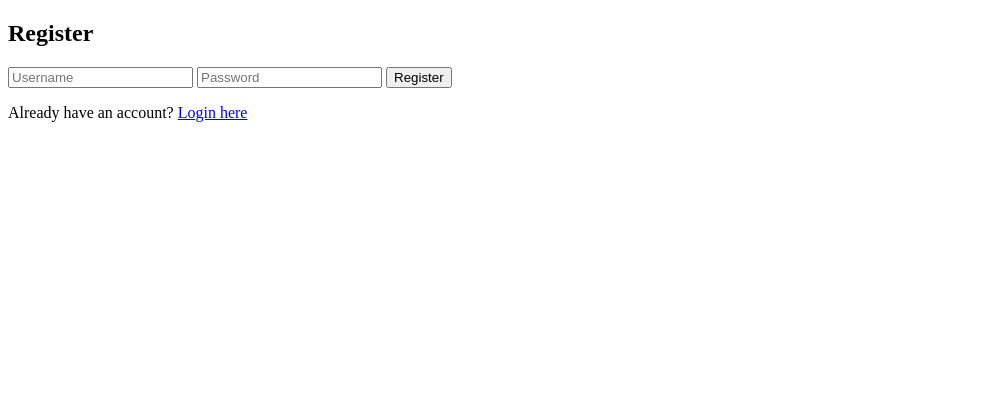
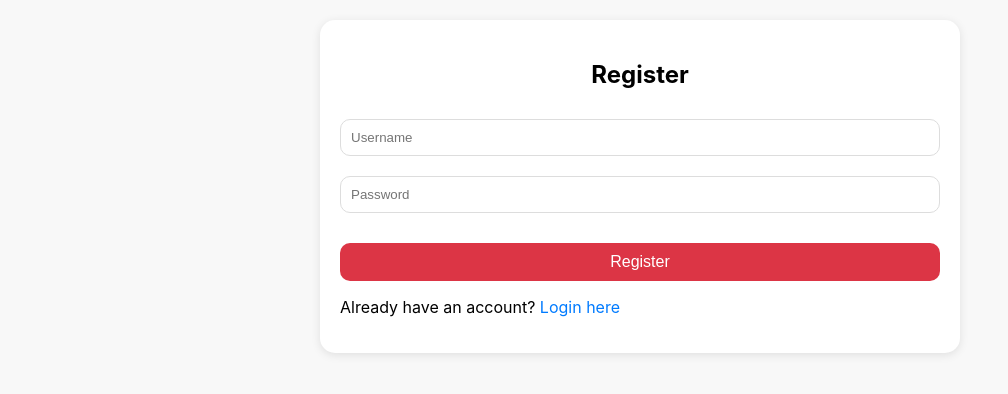
Before and after one commit to s28605/PPY, a Flask app: page /register in a window 1280 px wide. Shown: the top 394 px of the page, without its empty margins (0-1008 px from the left). Run offline with Flask 3, Linux system fonts and the light colour scheme.

Commit message:
add styles

```diff
--- a/app.py
+++ b/app.py
@@ -3,10 +3,11 @@ from flask_bcrypt import Bcrypt
 from flask_login import LoginManager, UserMixin, login_user, login_required, logout_user, current_user
 from werkzeug.utils import secure_filename
 import os
-from mongodb import init_app, find_user_by_id, find_user_by_username, insert_user, insert_film, find_films_by_user_id, find_film_by_id, delete_film
+from mongodb import init_app, find_user_by_id, find_user_by_username, insert_user, insert_film, find_films_by_user_id, \
+    find_film_by_id, delete_film
 
 app = Flask(__name__)
-app.config['MONGO_URI'] = os.getenv('MONGO_URI', 'mongodb://localhost:27017/film_db')
+app.config['MONGO_URI'] = 'mongodb://localhost:27017/film_db'
 app.config['SECRET_KEY'] = 'your_secret_key'
 app.config['UPLOAD_FOLDER'] = 'static/uploads'
 
@@ -15,6 +16,7 @@ bcrypt = Bcrypt(app)
 login_manager = LoginManager(app)
 login_manager.login_view = 'login'
 
+
 @login_manager.user_loader
 def load_user(user_id):
     user = find_user_by_id(user_id)
@@ -22,10 +24,12 @@ def load_user(user_id):
         return User(user)
     return None
 
+
 class User(UserMixin):
     def __init__(self, user):
         self.id = str(user['_id'])
         self.username = user['username']
+
 
 @app.route('/register', methods=['GET', 'POST'])
 def register():
@@ -42,6 +46,7 @@ def register():
         return redirect(url_for('login'))
     return render_template('register.html')
 
+
 @app.route('/login', methods=['GET', 'POST'])
 def login():
     if request.method == 'POST':
@@ -56,17 +61,20 @@ def login():
             flash('Login Unsuccessful. Please check username and password', 'danger')
     return render_template('login.html')
 
+
 @app.route('/logout')
 @login_required
 def logout():
     logout_user()
     return redirect(url_for('login'))
 
+
 @app.route('/')
 @login_required
 def index():
     films = find_films_by_user_id(current_user.get_id())
     return render_template('index.html', films=films)
+
 
 @app.route('/add_film', methods=['GET', 'POST'])
 @login_required
@@ -83,6 +91,7 @@ def add_film():
             return redirect(url_for('index'))
     return render_template('add_film.html')
 
+
 @app.route('/delete_film/<film_id>', methods=['POST'])
 @login_required
 def delete_film_route(film_id):
@@ -96,5 +105,6 @@ def delete_film_route(film_id):
         flash('You do not have permission to delete this film.', 'danger')
     return redirect(url_for('index'))
 
+
 if __name__ == '__main__':
-    app.run(host='0.0.0.0', port=5012, debug=True)
+    app.run(debug=True)
--- /dev/null
+++ b/static/css/style.css
@@ -0,0 +1,90 @@
+body {
+    font-family: -apple-system, BlinkMacSystemFont, "Segoe UI", Roboto, "Helvetica Neue", Arial, sans-serif;
+    margin: 0;
+    padding: 0;
+    background-color: #f8f8f8;
+}
+
+.container {
+    max-width: 600px;
+    margin: auto;
+    padding: 20px;
+    background: #fff;
+    border-radius: 15px;
+    box-shadow: 0 2px 10px rgba(0, 0, 0, 0.1);
+    margin-top: 20px;
+}
+
+h2 {
+    font-size: 1.5em;
+    margin-bottom: 20px;
+    text-align: center;
+}
+
+form {
+    display: flex;
+    flex-direction: column;
+}
+
+input[type="text"],
+input[type="password"],
+textarea {
+    padding: 10px;
+    margin: 10px 0;
+    border: 1px solid #ddd;
+    border-radius: 10px;
+}
+
+button {
+    padding: 10px;
+    margin-top: 20px;
+    border: none;
+    border-radius: 10px;
+    background-color: #007bff;
+    color: white;
+    font-size: 1em;
+    cursor: pointer;
+}
+
+button:hover {
+    background-color: #0056b3;
+}
+
+img {
+    max-width: 100%;
+    border-radius: 10px;
+}
+
+ul {
+    list-style: none;
+    padding: 0;
+}
+
+li {
+    padding: 10px;
+    margin-bottom: 10px;
+    background-color: #fff;
+    border: 1px solid #ddd;
+    border-radius: 10px;
+    box-shadow: 0 2px 10px rgba(0, 0, 0, 0.1);
+    display: flex;
+    align-items: center;
+    justify-content: space-between;
+}
+
+form button {
+    background-color: #dc3545;
+}
+
+form button:hover {
+    background-color: #c82333;
+}
+
+a {
+    text-decoration: none;
+    color: #007bff;
+}
+
+a:hover {
+    text-decoration: underline;
+}
--- /dev/null
+++ b/templates/base.html
@@ -0,0 +1,14 @@
+<!DOCTYPE html>
+<html lang="en">
+<head>
+    <meta charset="UTF-8">
+    <meta name="viewport" content="width=device-width, initial-scale=1.0">
+    <link rel="stylesheet" href="{{ url_for('static', filename='css/style.css') }}">
+    <title>{% block title %}{% endblock %}</title>
+</head>
+<body>
+    <div class="container">
+        {% block content %}{% endblock %}
+    </div>
+</body>
+</html>
--- a/templates/register.html
+++ b/templates/register.html
@@ -1,9 +1,6 @@
-<!DOCTYPE html>
-<html>
-<head>
-    <title>Register</title>
-</head>
-<body>
+{% extends "base.html" %}
+{% block title %}Register{% endblock %}
+{% block content %}
     <h2>Register</h2>
     <form method="post">
         <input type="text" name="username" placeholder="Username" required>
@@ -11,5 +8,4 @@
         <button type="submit">Register</button>
     </form>
     <p>Already have an account? <a href="{{ url_for('login') }}">Login here</a></p>
-</body>
-</html>
+{% endblock %}
```
Also changed, not shown: templates/add_film.html (+4 -8 lines), templates/index.html (+8 -10 lines), templates/login.html (+4 -8 lines).
